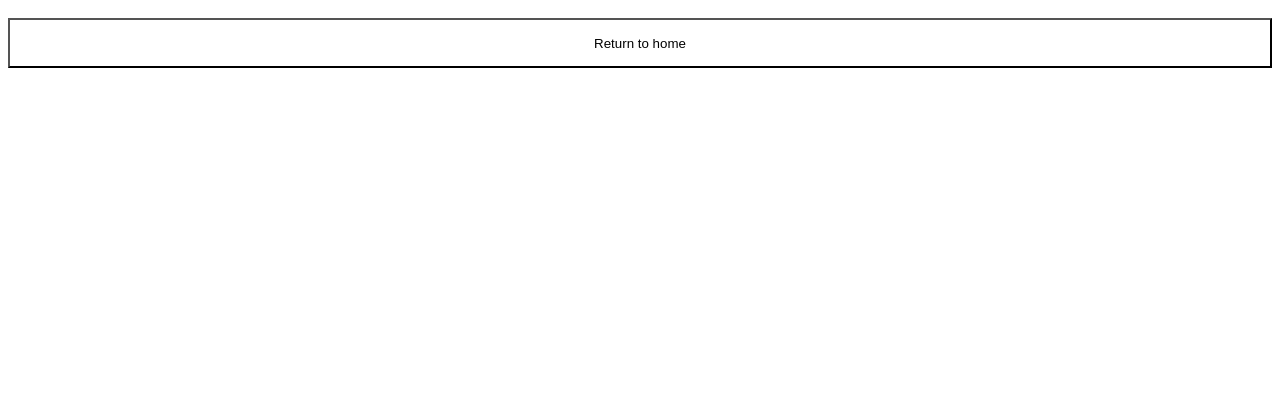
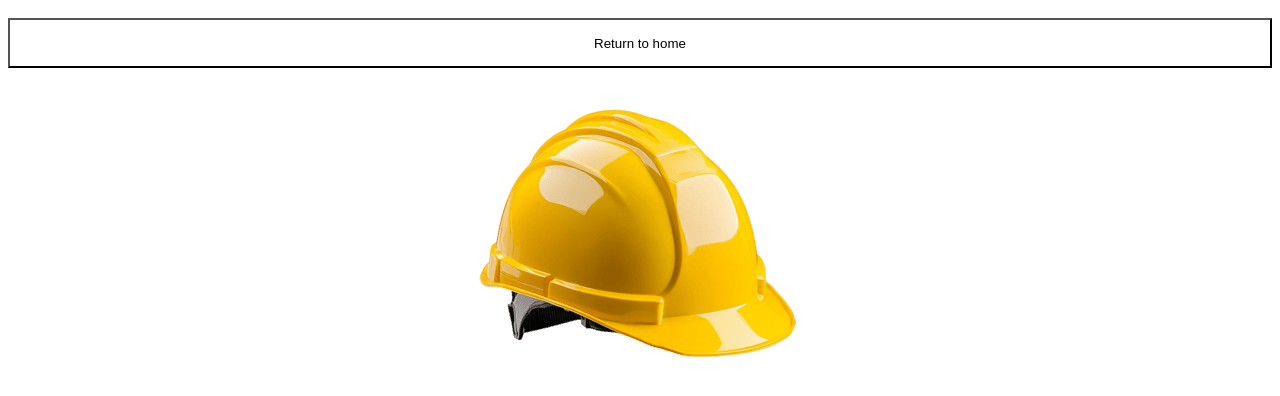
Before and after one commit to ooieathy/school-test-for-compatibility-on-different-devices, a plain HTML site: page privacy-page/page2.html in a window 1280 px wide. Shown: the part 48-444 px from the top of the page. Drawn offline with Linux system fonts and the light colour scheme.

Commit message:
Update page2.html

```diff
--- a/privacy-page/page2.html
+++ b/privacy-page/page2.html
@@ -14,6 +14,8 @@
 <body>
 <h1> This Page is under construction </h1>
   <a href="../index.html"><button>Return to home</button></a>
+<img src="hardhat.png" alt="hardhat"
+  style="display: block; margin: auto;">
 </body>
 
 </html>
```
